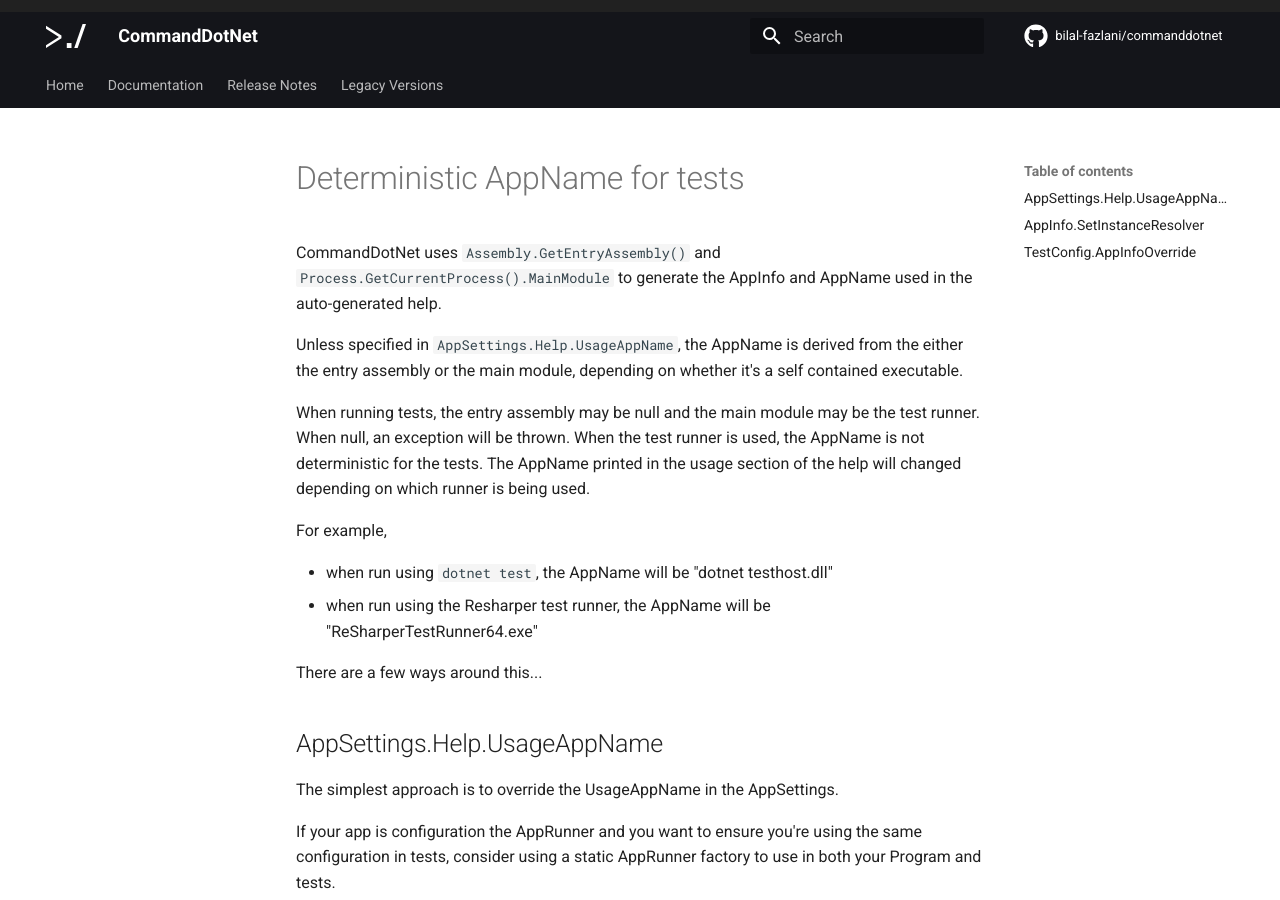
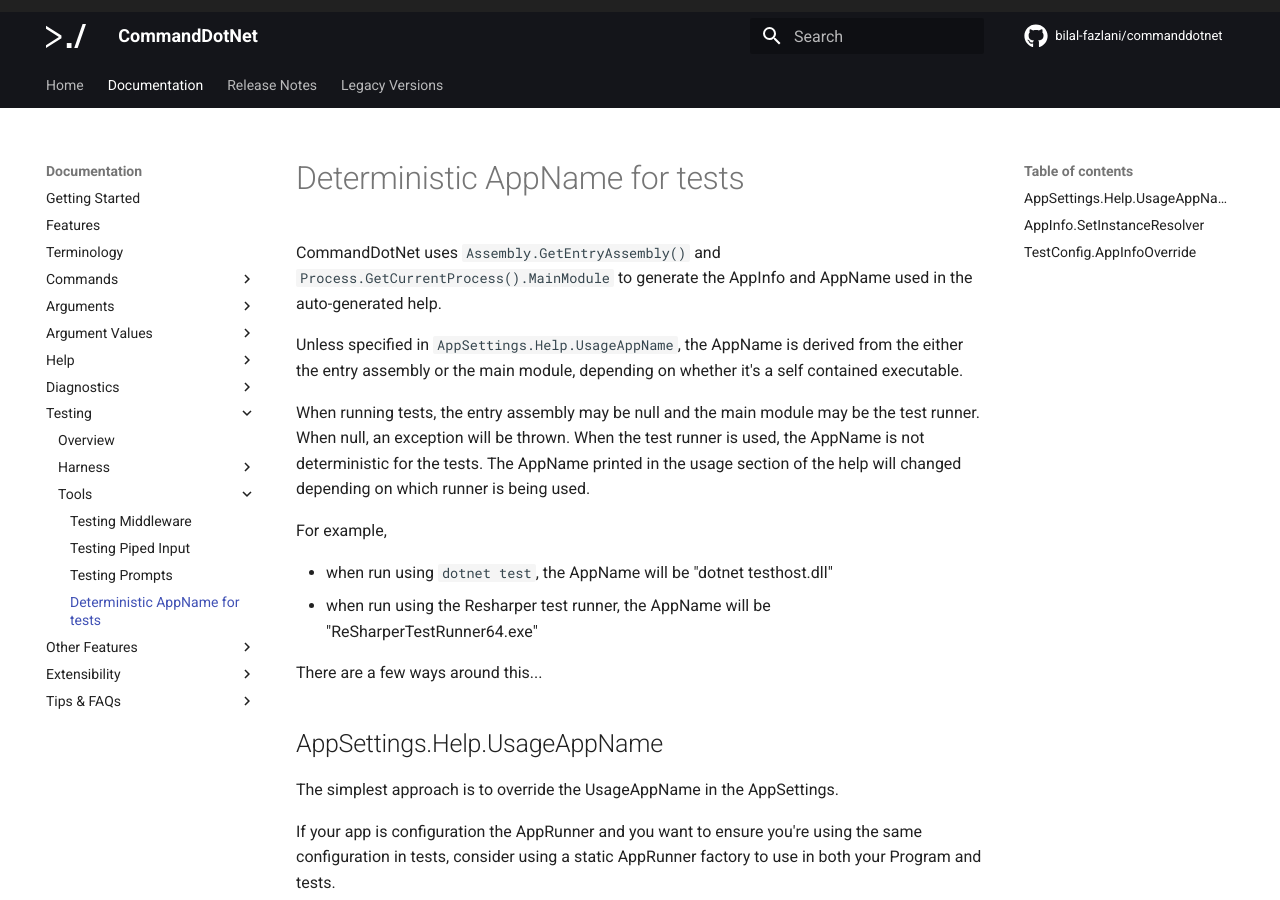
Before and after one commit to bilal-fazlani/commanddotnet, an MkDocs documentation site: the page built from docs/TestTools/Tools/deterministic-appinfo.md, in a window 1280 px wide and 900 px high. Built offline with MkDocs 1.6.1 and Material for MkDocs 9.7.7, drawn with Linux system fonts in a browser that asks for light colours; comment, search, counter and statistics services are not loaded.

Commit message:
fix doc links

```diff
--- a/docs/TestTools/Tools/deterministic-appinfo.md
+++ b/docs/TestTools/Tools/deterministic-appinfo.md
@@ -73,4 +73,4 @@
 
 FOr test runners frameworks that can *not* execute code before all tests (XUnit), use `TestConfig.AppInfoOverride` set the AppInfo for all tests.
 
-see [IDefaultTestConfig](test-config.md#idefaulttestconfig) and [tips for xunit](tips-test-runners.md) for more details.
+see [IDefaultTestConfig](../Harness/test-config.md#idefaulttestconfig) and [tips for xunit](../Harness/tips-test-runners.md) for more details.
--- a/mkdocs.yml
+++ b/mkdocs.yml
@@ -51,7 +51,7 @@
           - TestTools/Tools/testing-middleware.md
           - TestTools/Tools/testing-piped-input.md
           - TestTools/Tools/testing-prompts.md
-          - TestTools/Tools/overriding-appinfo.md
+          - TestTools/Tools/deterministic-appinfo.md
       - Other Features:
         - OtherFeatures/default-middleware.md
         - Ctrl+C and<br/>CancellationToken: OtherFeatures/cancellation.md
```
